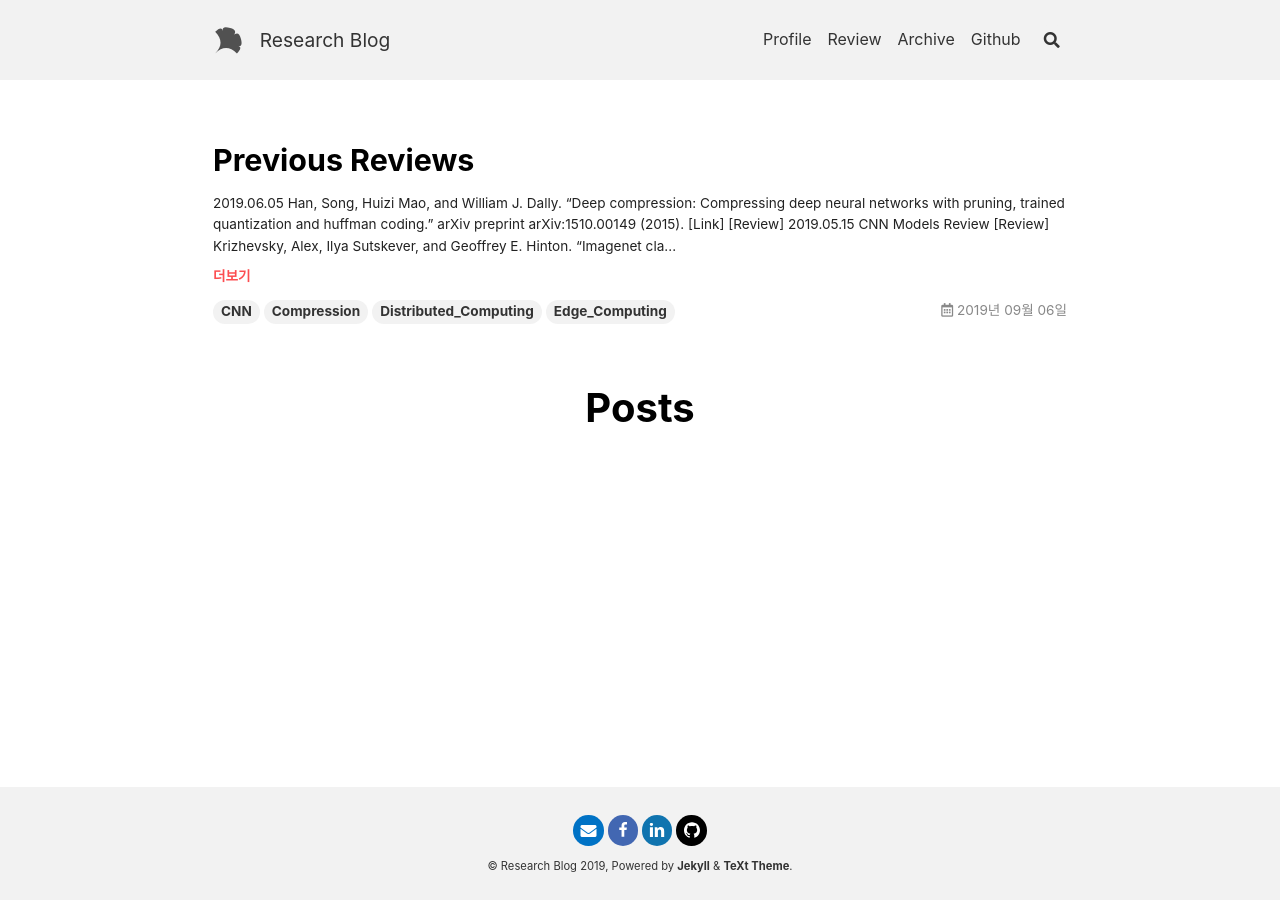
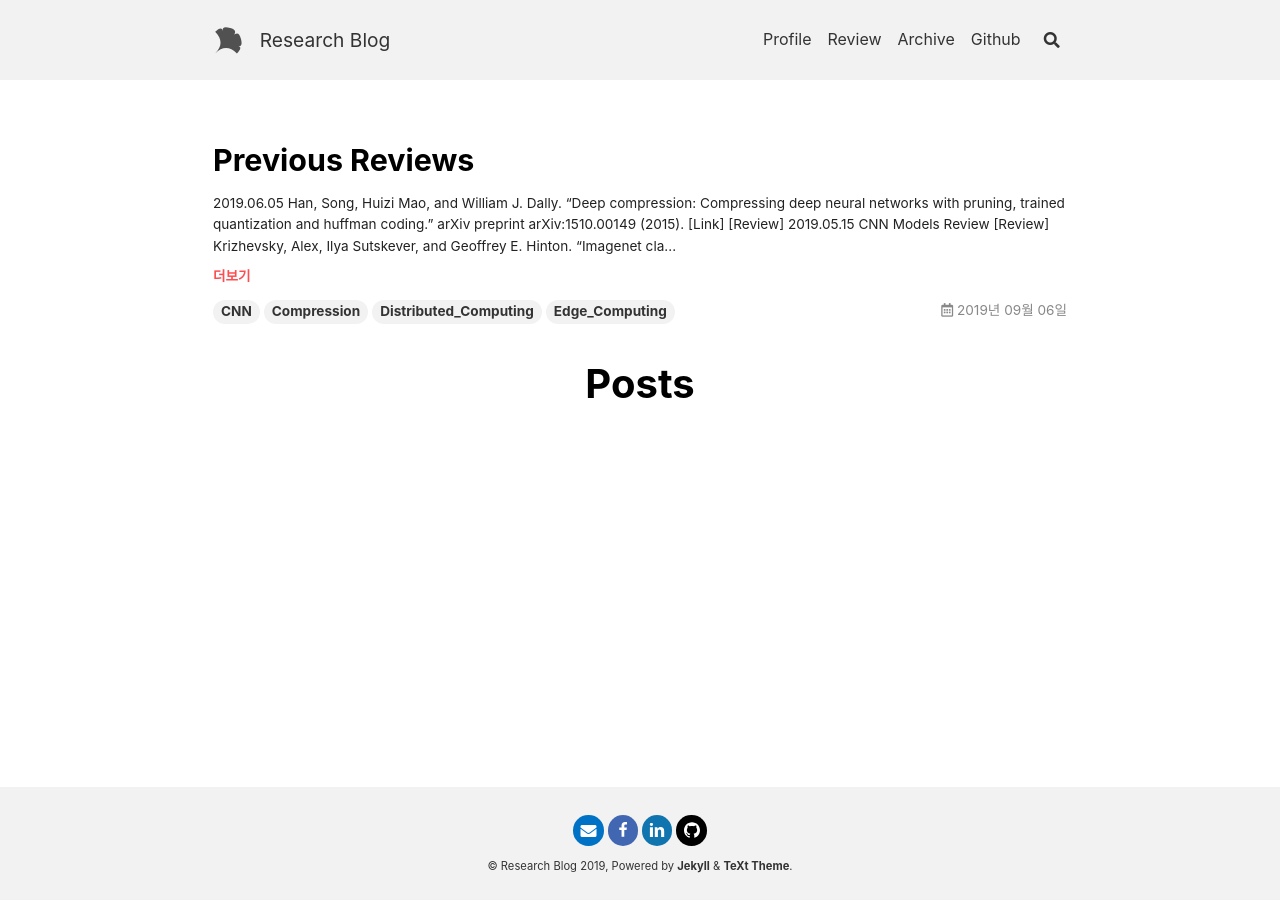
Before and after one commit to junyoung1992/junyoung1992.github.io, a Jekyll site: the page built from index.html, in a window 1280 px wide. Built offline with Jekyll 4.4.1, drawn with Linux system fonts in a browser that asks for light colours; nearby versions of some CDN libraries; the list of posts is cut into pages by our own code.

Commit message:
Update home.html

```diff
--- a/_layouts/home.html
+++ b/_layouts/home.html
@@ -10,13 +10,13 @@
   show_info: true
 ---
 
-<div class="layout--articles">
-  <h1 style="text-align:center">Posts</h1>
+<div class="layout--home">
+  <div>
+    <h1 style="text-align:center">Posts</h1>
+  </div>
+  {%- include paginator.html -%}
 </div>
 
-<div class="layout--home">
-  {%- include paginator.html -%}
-</div>
 <script>
   {%- include scripts/home.js -%}
 </script>
```
